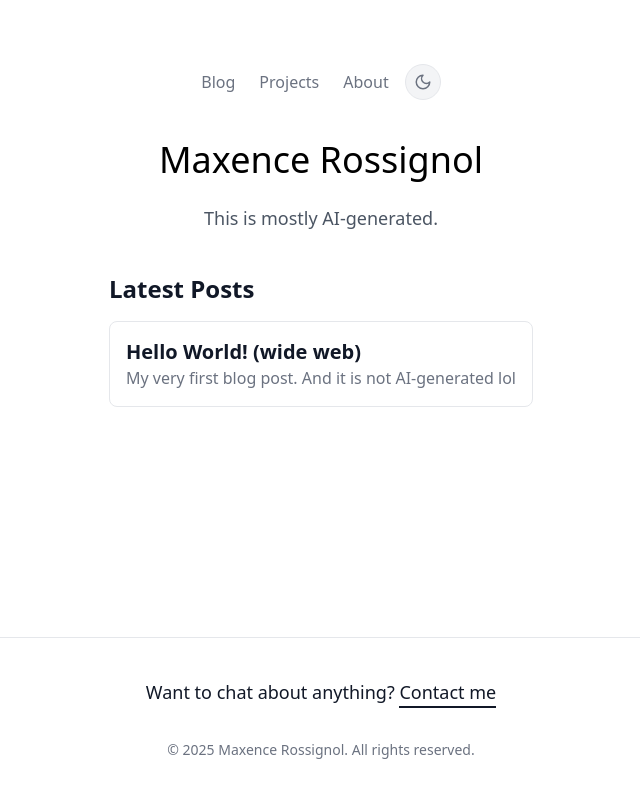
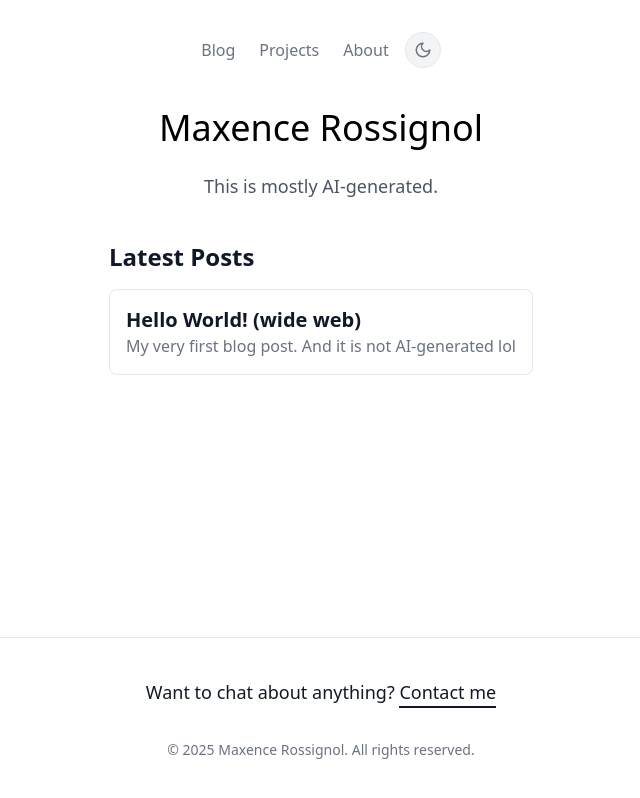
Before and after one commit to maxmaxou2/portfolio, a React (Vite) app: page / in a window 1280 px wide. Shown: the whole page, without its empty margins (319-959 px from the left). Built offline with nearby package versions, Linux system fonts and the light colour scheme.

Commit message:
upd(App.tsx):fix vertical spacing of header

```diff
--- a/src/App.tsx
+++ b/src/App.tsx
@@ -43,7 +43,7 @@ function AppContent() {
 
     return (
         <div className="min-h-screen bg-white text-gray-900 dark:bg-[#0f0f0f] dark:text-gray-100 flex flex-col">
-            <div className="flex-grow max-w-2xl mx-auto px-6 py-16">
+            <div className="flex-grow max-w-2xl mx-auto px-6 py-8">
                 <Navbar />
                 {/* Introduction */}
                 <div className="mb-10">
```
